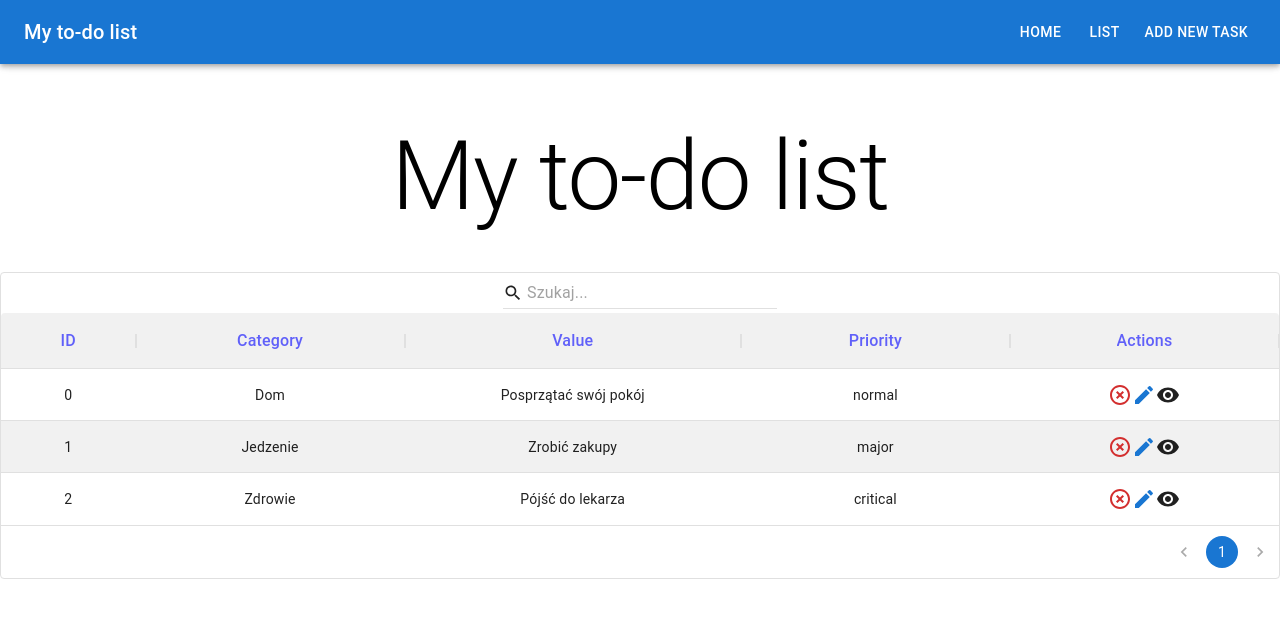
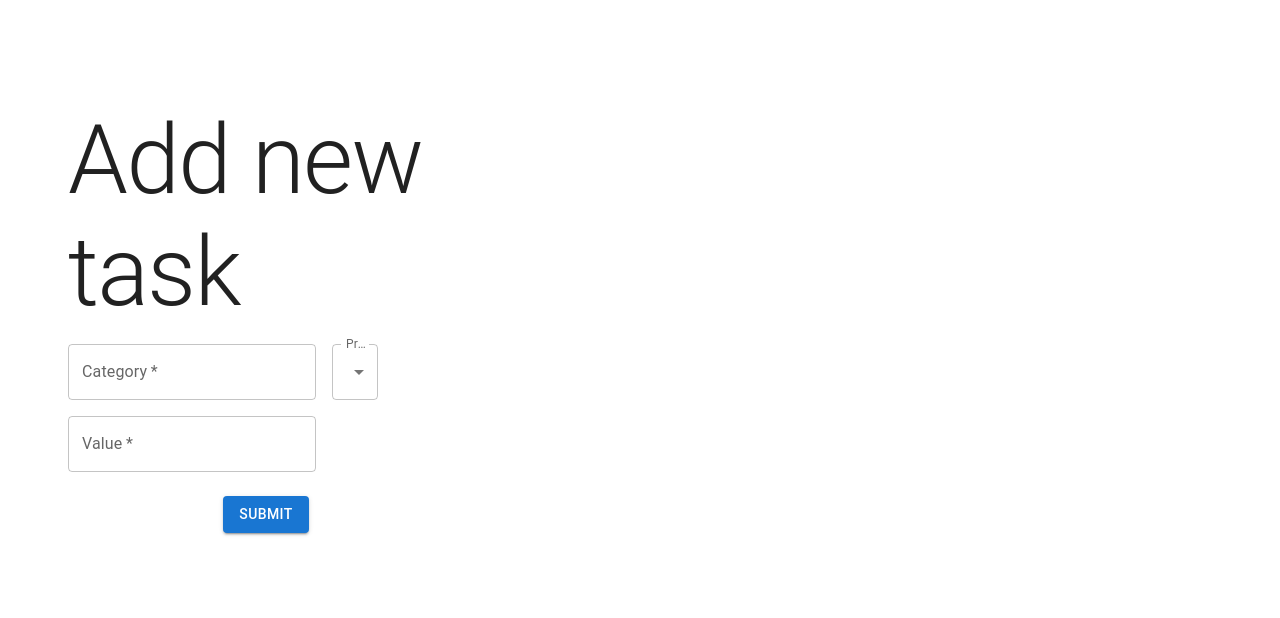
Before and after one commit to NacomiTagiera/To-do-list, a React (Create React App) app in the folder to-do-list/: page / in a window 1280 px wide. Shown: the top 618 px of the page. Built offline with nearby package versions, Linux system fonts and the light colour scheme.

Commit message:
Tried to add react router

```diff
--- a/to-do-list/package.json
+++ b/to-do-list/package.json
@@ -21,6 +21,7 @@
     "react": "^18.2.0",
     "react-dom": "^18.2.0",
     "react-redux": "^8.0.2",
+    "react-router-dom": "^6.3.0",
     "react-scripts": "5.0.1",
     "typescript": "^4.8.2",
     "web-vitals": "^2.1.4",
--- a/to-do-list/src/App.tsx
+++ b/to-do-list/src/App.tsx
@@ -1,15 +1,13 @@
-import { Provider } from "react-redux";
-import { store } from "./app/store";
-import DrawerAppBar from "./components/TopBar";
-import { ToDoList } from "./list/ToDoList";
+import { Suspense } from "react";
+import { BrowserRouter, Routes, Route } from "react-router-dom";
+
+import { AddTaskForm } from "./form/AddTaskForm";
+import TopBar from "./components/TopBar";
+import ToDoList from "./list/ToDoList";
+import PageNotFound from "./pageNotFound/PageNotFound";
 
 function App() {
-  return (
-    <Provider store={store}>
-      <DrawerAppBar />
-      <ToDoList />
-    </Provider>
-  );
+  return <AddTaskForm />;
 }
 
 export default App;
--- a/to-do-list/src/components/TopBar.tsx
+++ b/to-do-list/src/components/TopBar.tsx
@@ -15,6 +15,8 @@ import {
 } from "@mui/material";
 import MenuIcon from "@mui/icons-material/Menu";
 
+import { useNavigate } from "react-router-dom";
+
 interface Props {
   window?: () => Window;
 }
@@ -22,7 +24,8 @@ interface Props {
 const drawerWidth = 240;
 const navItems = ["Home", "List", "Add new task"];
 
-export default function DrawerAppBar(props: Props) {
+export default function TopBar(props: Props) {
+  const navigate = useNavigate();
   const { window } = props;
   const [mobileOpen, setMobileOpen] = React.useState(false);
 
@@ -38,7 +41,13 @@ export default function DrawerAppBar(props: Props) {
       <Divider />
       <List>
         {navItems.map((item) => (
-          <ListItem key={item} disablePadding>
+          <ListItem
+            key={item}
+            disablePadding
+            onClick={() => {
+              navigate("/add");
+            }}
+          >
             <ListItemButton sx={{ textAlign: "center" }}>
               <ListItemText primary={item} />
             </ListItemButton>
@@ -48,8 +57,7 @@ export default function DrawerAppBar(props: Props) {
     </Box>
   );
 
-  const container =
-    window !== undefined ? () => window().document.body : undefined;
+  const container = window !== undefined ? () => window().document.body : undefined;
 
   return (
     <Box sx={{ display: "flex", mb: 15 }}>
@@ -64,19 +72,34 @@ export default function DrawerAppBar(props: Props) {
           >
             <MenuIcon />
           </IconButton>
-          <Typography
-            variant="h6"
-            component="div"
-            sx={{ flexGrow: 1, display: { xs: "none", sm: "block" } }}
-          >
+          <Typography variant="h6" component="div" sx={{ flexGrow: 1, display: { xs: "none", sm: "block" } }}>
             My to-do list
           </Typography>
           <Box sx={{ display: { xs: "none", sm: "block" } }}>
-            {navItems.map((item) => (
-              <Button key={item} sx={{ color: "#fff" }}>
-                {item}
-              </Button>
-            ))}
+            <Button
+              sx={{ color: "#fff" }}
+              onClick={() => {
+                navigate("/");
+              }}
+            >
+              Home
+            </Button>
+            <Button
+              sx={{ color: "#fff" }}
+              onClick={() => {
+                navigate("/list");
+              }}
+            >
+              List
+            </Button>
+            <Button
+              sx={{ color: "#fff" }}
+              onClick={() => {
+                navigate("/task");
+              }}
+            >
+              Add new task
+            </Button>
           </Box>
         </Toolbar>
       </AppBar>
--- /dev/null
+++ b/to-do-list/src/form/AddTaskForm.tsx
@@ -0,0 +1,80 @@
+import { useState } from "react";
+import { Alert, Box, Collapse } from "@mui/material";
+
+import { Formik, FormikHelpers } from "formik";
+import * as Yup from "yup";
+
+import { Todo } from "../list/types/Todo";
+import { FormikForm } from "./FormikForm";
+import { TodoFormikValues } from "./types/TodoFormikValues";
+import { useDispatchTodos, useGetTodos } from "../list/todosSlice";
+
+export const AddTaskForm = () => {
+  const [displayAlertInfo, setDisplayAlertInfo] = useState<boolean>(false);
+  const [displayTodoAddedInfo, setDisplayTodoAddedInfo] = useState<boolean>(false);
+
+  const initialValues: TodoFormikValues = {
+    category: "",
+    priority: "",
+    value: "",
+  };
+
+  const todos: Todo[] = useGetTodos();
+  const { addTodo } = useDispatchTodos();
+
+  const getFreeId = (todos: Todo[]): number => {
+    return todos ? Math.max(...todos.map((todo) => todo.id)) + 1 : 0;
+  };
+
+  const createTodo = (category: string, priority: string, value: string, prevTodos: Todo[]): Todo => {
+    const newId: number = getFreeId(prevTodos);
+    const creationDate: string = new Date().toISOString();
+    return {
+      id: newId,
+      category: category,
+      priority: priority,
+      value: value,
+      createdAt: creationDate,
+      isDone: false,
+    };
+  };
+
+  const onSubmit = (values: TodoFormikValues, actions: FormikHelpers<TodoFormikValues>) => {
+    actions.resetForm();
+    addTodo(createTodo(values.category, values.priority, values.value, todos));
+    setDisplayTodoAddedInfo(true);
+    setDisplayAlertInfo(false);
+  };
+
+  const validationSchema = Yup.object({
+    category: Yup.string()
+      .label("Category")
+      .required()
+      .trim("This field cannot include leading and trailing spaces")
+      .strict(true)
+      .min(3)
+      .max(30),
+    value: Yup.string()
+      .label("Content")
+      .required()
+      .trim("This field cannot include leading and trailing spaces")
+      .strict(true)
+      .min(3)
+      .max(50)
+      .notOneOf(todos.map((todo) => todo.value)),
+  });
+
+  return (
+    <Box sx={{ m: 2, p: 3, width: 500 }}>
+      <Formik initialValues={initialValues} onSubmit={onSubmit} validationSchema={validationSchema}>
+        <FormikForm />
+      </Formik>
+      <Collapse in={displayAlertInfo}>
+        <Alert severity="error">Correct input fields and try again</Alert>
+      </Collapse>
+      <Collapse in={displayTodoAddedInfo}>
+        <Alert severity="success">Todo was successfully added!</Alert>
+      </Collapse>
+    </Box>
+  );
+};
--- a/to-do-list/src/form/FormikForm.tsx
+++ b/to-do-list/src/form/FormikForm.tsx
@@ -16,12 +16,11 @@ import {
   Typography,
 } from "@mui/material";
 
-import { Form, useFormikContext } from "formik";
+import { Form } from "formik";
 import FormikField from "../components/FormikField";
 
 export const FormikForm = () => {
   const [priority, setPriority] = useState<string>("normal");
-  const { resetForm } = useFormikContext();
   const theme = createTheme();
 
   const handleChange = (event: SelectChangeEvent) => {
@@ -45,22 +44,14 @@ export const FormikForm = () => {
             Add new task
           </Typography>
           <Form noValidate>
-            <Grid container spacing={2}>
+            <Grid container rowSpacing={2} columnSpacing={0}>
               <Grid item xs={10} sm={8}>
-                <FormikField
-                  fieldName="category"
-                  label="category"
-                  placeholder="e.g. School, Cleaning, Health"
-                />
+                <FormikField fieldName="Category" label="Category" placeholder="e.g. School, Cleaning, Health" />
               </Grid>
-              <Grid item xs={2} sm={4}>
-                <FormControl>
+              <Grid item>
+                <FormControl fullWidth>
                   <InputLabel>Priority</InputLabel>
-                  <Select
-                    value={priority}
-                    label="Priority"
-                    onChange={handleChange}
-                  >
+                  <Select defaultValue="Normal" value={priority} label="Priority" onChange={handleChange}>
                     <MenuItem value="Critical">Critical</MenuItem>
                     <MenuItem value="Major">Major</MenuItem>
                     <MenuItem value="Normal">Normal</MenuItem>
@@ -70,18 +61,14 @@ export const FormikForm = () => {
                 </FormControl>
               </Grid>
               <Grid item xs={12}>
-                <FormikField
-                  fieldName="value"
-                  label="value"
-                  placeholder="Task content"
-                />
+                <FormikField fieldName="Value" label="Value" placeholder="Task content" />
               </Grid>
             </Grid>
             <Button
               type="submit"
               fullWidth
               variant="contained"
-              sx={{ mt: 3, mb: 2 }}
+              sx={{ mt: 3, mb: 2, width: "max-content", display: "block", mx: "auto" }}
             >
               Submit
             </Button>
--- /dev/null
+++ b/to-do-list/src/form/types/TodoFormikValues.ts
@@ -0,0 +1,5 @@
+export interface TodoFormikValues {
+  category: string;
+  priority: string;
+  value: string;
+}
--- a/to-do-list/src/index.tsx
+++ b/to-do-list/src/index.tsx
@@ -1,15 +1,18 @@
-import React from 'react';
-import ReactDOM from 'react-dom/client';
-import './index.css';
-import App from './App';
-import reportWebVitals from './reportWebVitals';
+import React from "react";
+import ReactDOM from "react-dom/client";
+import "./index.css";
+import App from "./App";
+import reportWebVitals from "./reportWebVitals";
 
-const root = ReactDOM.createRoot(
-  document.getElementById('root') as HTMLElement
-);
+import { Provider } from "react-redux";
+import { store } from "./app/store";
+
+const root = ReactDOM.createRoot(document.getElementById("root") as HTMLElement);
 root.render(
   <React.StrictMode>
-    <App />
+    <Provider store={store}>
+      <App />
+    </Provider>
   </React.StrictMode>
 );
 
--- a/to-do-list/src/list/ToDoDetails.tsx
+++ b/to-do-list/src/list/ToDoDetails.tsx
@@ -13,24 +13,15 @@ export const ToDoDetails = ({ todo, onClose }: Props) => {
       <Paper variant="elevation" sx={{ py: 5, px: 3 }}>
         {todo ? (
           <>
-            <Typography
-              variant="h3"
-              component="h3"
-              sx={{ textAlign: "center", pb: 1 }}
-            >
+            <Typography variant="h3" component="h3" sx={{ textAlign: "center", pb: 1 }}>
               Details
             </Typography>
             <Typography>Category: {todo.category}</Typography>
             <Typography>Value: {todo.value}</Typography>
             <Typography>Priority: {todo.priority}</Typography>
-            <Typography>
-              Created: {new Date(todo.createdAt).toLocaleDateString()}
-            </Typography>
-            <Typography>Status: {todo.isDone}</Typography>
-            <Button
-              sx={{ display: "block", mx: "auto", mt: 1 }}
-              onClick={onClose}
-            >
+            <Typography>Created: {new Date(todo.createdAt).toLocaleString()}</Typography>
+            <Typography>Status: {todo.isDone ? "Done" : "In progress"}</Typography>
+            <Button sx={{ display: "block", mx: "auto", mt: 1 }} onClick={onClose}>
               Close
             </Button>
           </>
--- a/to-do-list/src/list/todosSlice.ts
+++ b/to-do-list/src/list/todosSlice.ts
@@ -1,8 +1,4 @@
-import {
-  bindActionCreators,
-  createSlice,
-  PayloadAction,
-} from "@reduxjs/toolkit";
+import { bindActionCreators, createSlice, PayloadAction } from "@reduxjs/toolkit";
 
 import { useAppSelector, useAppDispatch } from "../app/hooks";
 import { Todo } from "./types/Todo";
@@ -14,24 +10,24 @@ const initialState: Todos = {
       id: 0,
       category: "Dom",
       value: "Posprzątać swój pokój",
-      priority: "normal",
-      createdAt: "25/8/2022",
+      priority: "Normal",
+      createdAt: "2022-08-29T11:37:34+00:00",
       isDone: false,
     },
     {
       id: 1,
       category: "Jedzenie",
       value: "Zrobić zakupy",
-      priority: "major",
-      createdAt: "26/8/2022",
+      priority: "Major",
+      createdAt: "2022-08-30T09:25:43+00:00",
       isDone: false,
     },
     {
       id: 2,
       category: "Zdrowie",
       value: "Pójść do lekarza",
-      priority: "critical",
-      createdAt: "27/8/2022",
+      priority: "Critical",
+      createdAt: "2022-08-31T20:01:11+00:00",
       isDone: false,
     },
   ],
@@ -59,8 +55,7 @@ export const todosSlice = createSlice({
   },
 });
 
-export const useGetTodos = (): Todo[] =>
-  useAppSelector((state) => state.todos.todos);
+export const useGetTodos = (): Todo[] => useAppSelector((state) => state.todos.todos);
 export const useGetTodo = (todoId: number): Todo | undefined => {
   return useGetTodos().find((todo) => todo.id === todoId);
 };
--- /dev/null
+++ b/to-do-list/src/pageNotFound/PageNotFound.tsx
@@ -0,0 +1,7 @@
+import React from "react";
+
+function PageNotFound() {
+  return <div>PageNotFound</div>;
+}
+
+export default PageNotFound;
```
Also changed, not shown: to-do-list/src/list/ToDoList.tsx (+6 -11 lines), 1 other file (tests, documents, lock files or other folders).
